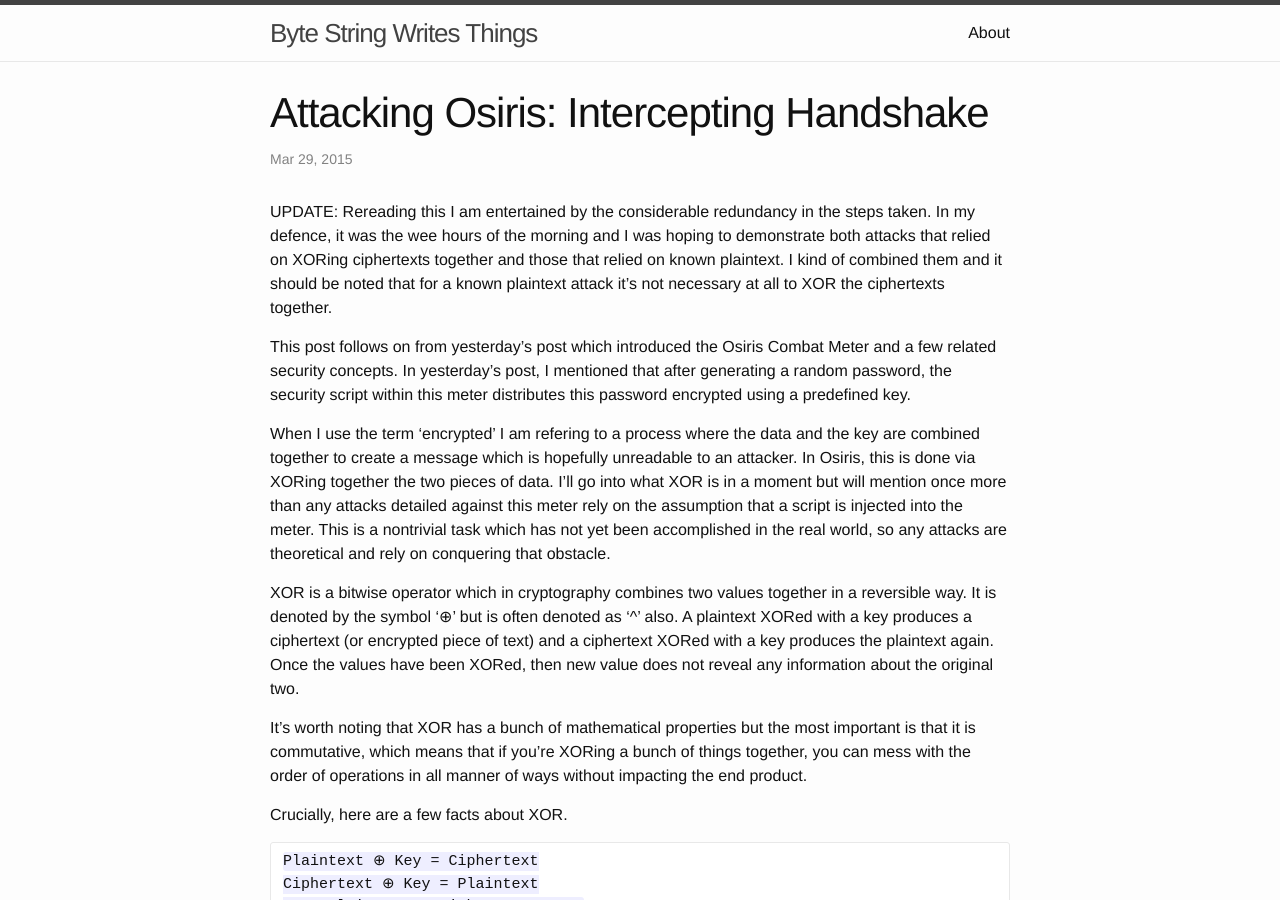
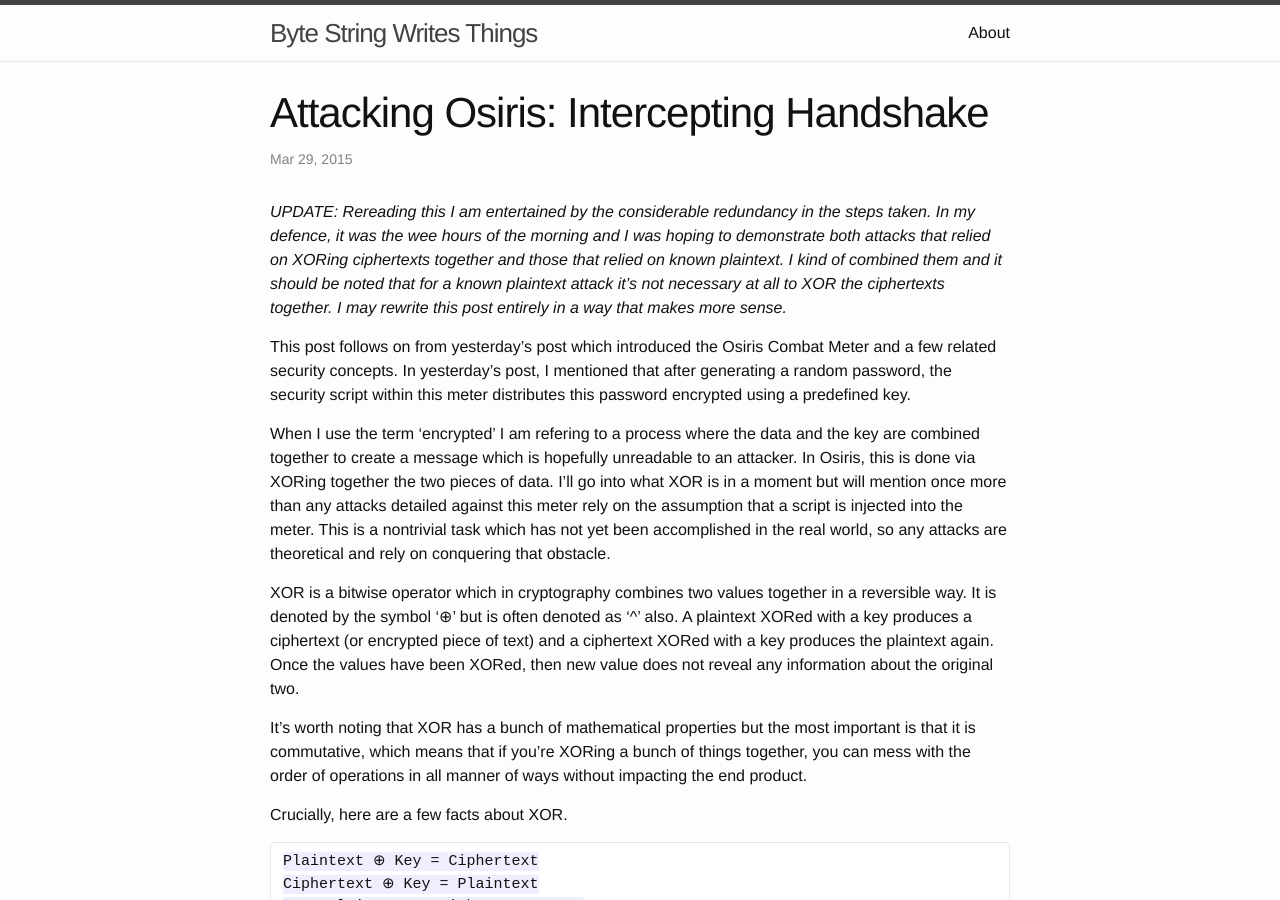
Before and after one commit to ByteString/bytestring.github.io, a Jekyll site: the page built from _posts/2015-03-29-attacking-osiris-crypto-2.markdown, in a window 1280 px wide and 900 px high. Built offline with Jekyll 4.4.1, drawn with Linux system fonts in a browser that asks for light colours.

Commit message:
Further update to Osiris crypto post

```diff
--- a/_posts/2015-03-29-attacking-osiris-crypto-2.markdown
+++ b/_posts/2015-03-29-attacking-osiris-crypto-2.markdown
@@ -5,7 +5,7 @@ date:   2015-03-29 03:00:00
 categories: security
 ---
 
-UPDATE: Rereading this I am entertained by the considerable redundancy in the steps taken. In my defence, it was the wee hours of the morning and I was hoping to demonstrate both attacks that relied on XORing ciphertexts together and those that relied on known plaintext. I kind of combined them and it should be noted that for a known plaintext attack it's not necessary at all to XOR the ciphertexts together.
+_UPDATE: Rereading this I am entertained by the considerable redundancy in the steps taken. In my defence, it was the wee hours of the morning and I was hoping to demonstrate both attacks that relied on XORing ciphertexts together and those that relied on known plaintext. I kind of combined them and it should be noted that for a known plaintext attack it's not necessary at all to XOR the ciphertexts together. I may rewrite this post entirely in a way that makes more sense._
 
 This post follows on from yesterday's post which introduced the Osiris Combat Meter and a few related security concepts. In yesterday's post, I mentioned that after generating a random password, the security script within this meter distributes this password encrypted using a predefined key.
 
```
